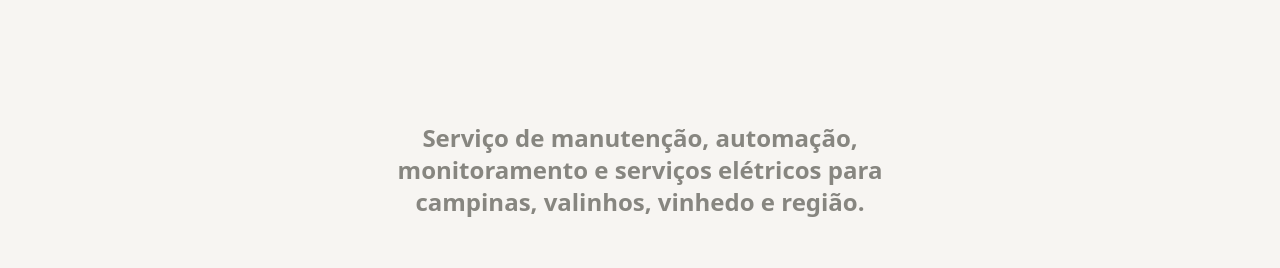
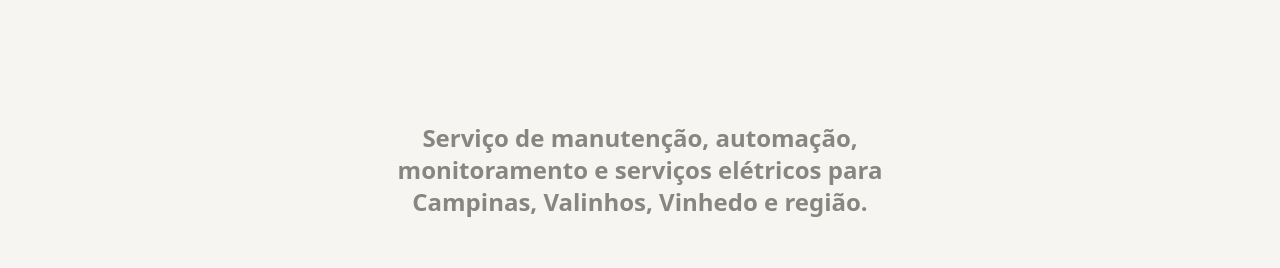
Before and after one commit to SrDev-Henrique/GCM_COIMBRA-PROTEC, a Next.js app: page / in a window 1280 px wide. Shown: the part 1340-1608 px from the top of the page. Built offline with nearby package versions, Linux system fonts and the light colour scheme.

Commit message:
chore: captalize states letters

```diff
--- a/src/app/(sections)/contact/contact.tsx
+++ b/src/app/(sections)/contact/contact.tsx
@@ -20,7 +20,7 @@
       >
         <p className="mx-auto max-w-[500px] font-bold text-lg text-muted-foreground md:text-2xl">
           Serviço de manutenção, automação, monitoramento e serviços elétricos
-          para campinas, valinhos, vinhedo e região.
+          para Campinas, Valinhos, Vinhedo e região.
         </p>
       </motion.div>
       <div className="flex w-full flex-1 items-center justify-center">
```
